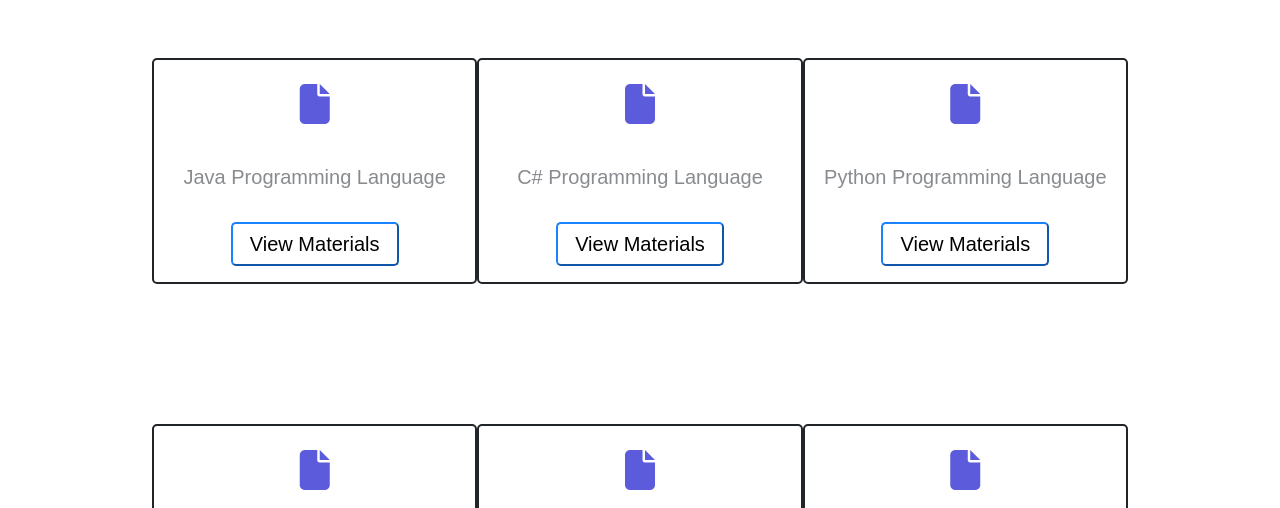
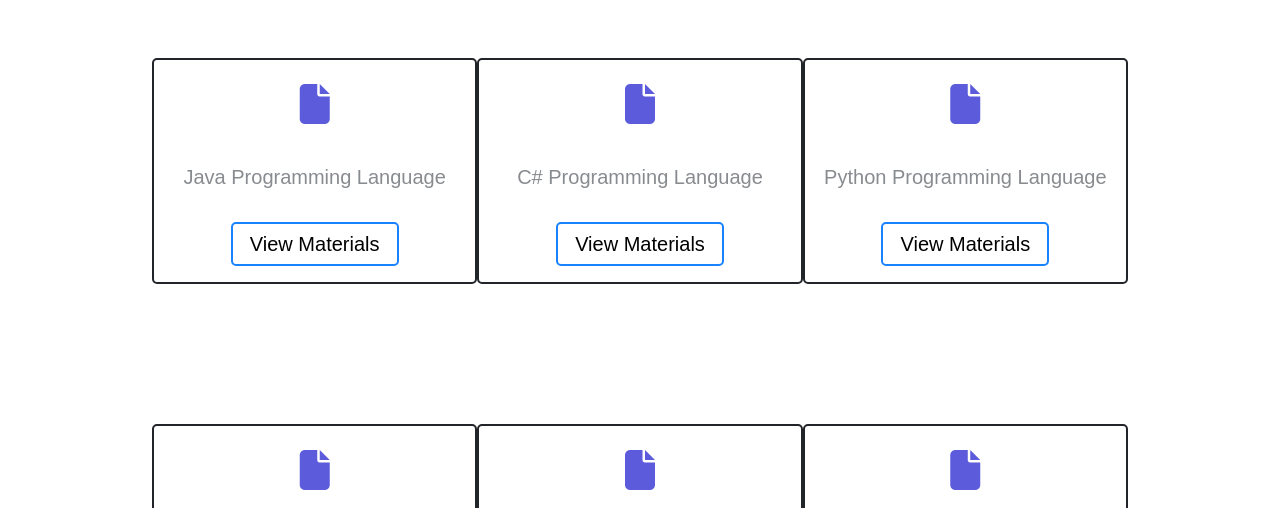
Before and after one commit to letuanphat21/HCI2025_21129858, a plain HTML site: page lab3.html in a window 1280 px wide. Shown: the part 292-800 px from the top of the page. Drawn offline with nearby package versions, Linux system fonts and the light colour scheme.

Commit message:
sua lai monhoc.css

```diff
--- a/css/monhoc.css
+++ b/css/monhoc.css
@@ -57,7 +57,7 @@ h1{
     border-radius: 5px;
     padding: 5px 17px;
     color: black;
-    border-color: #1982ff;
+    border:2px solid #1982ff;
     background-color: #fff;
 }
 .view-button >a > button:hover{
```
